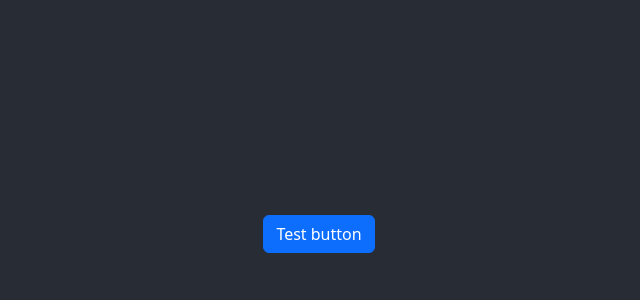
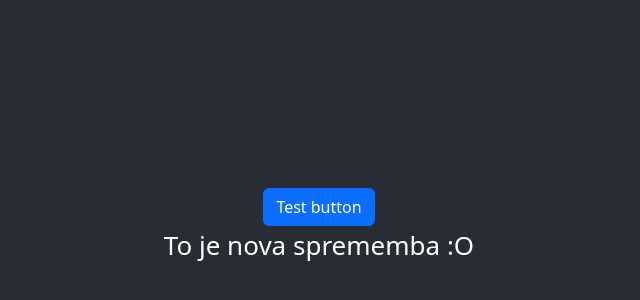
Before and after one commit to nejcintihar/projektna_naloga, a React (Create React App) app: page / in a window 1280 px wide. Shown: the part 166-466 px from the top of the page, without its empty margins (321-961 px from the left). Built offline with nearby package versions, Linux system fonts and the light colour scheme.

Commit message:
Dodal sem diagram

```diff
--- a/src/App.js
+++ b/src/App.js
@@ -7,6 +7,9 @@ function App() {
     <div className="App">
       <header className="App-header">
         <Button>Test button</Button>
+
+        <p>To je nova sprememba :O</p>
+
       </header>
     </div>
   );
```
